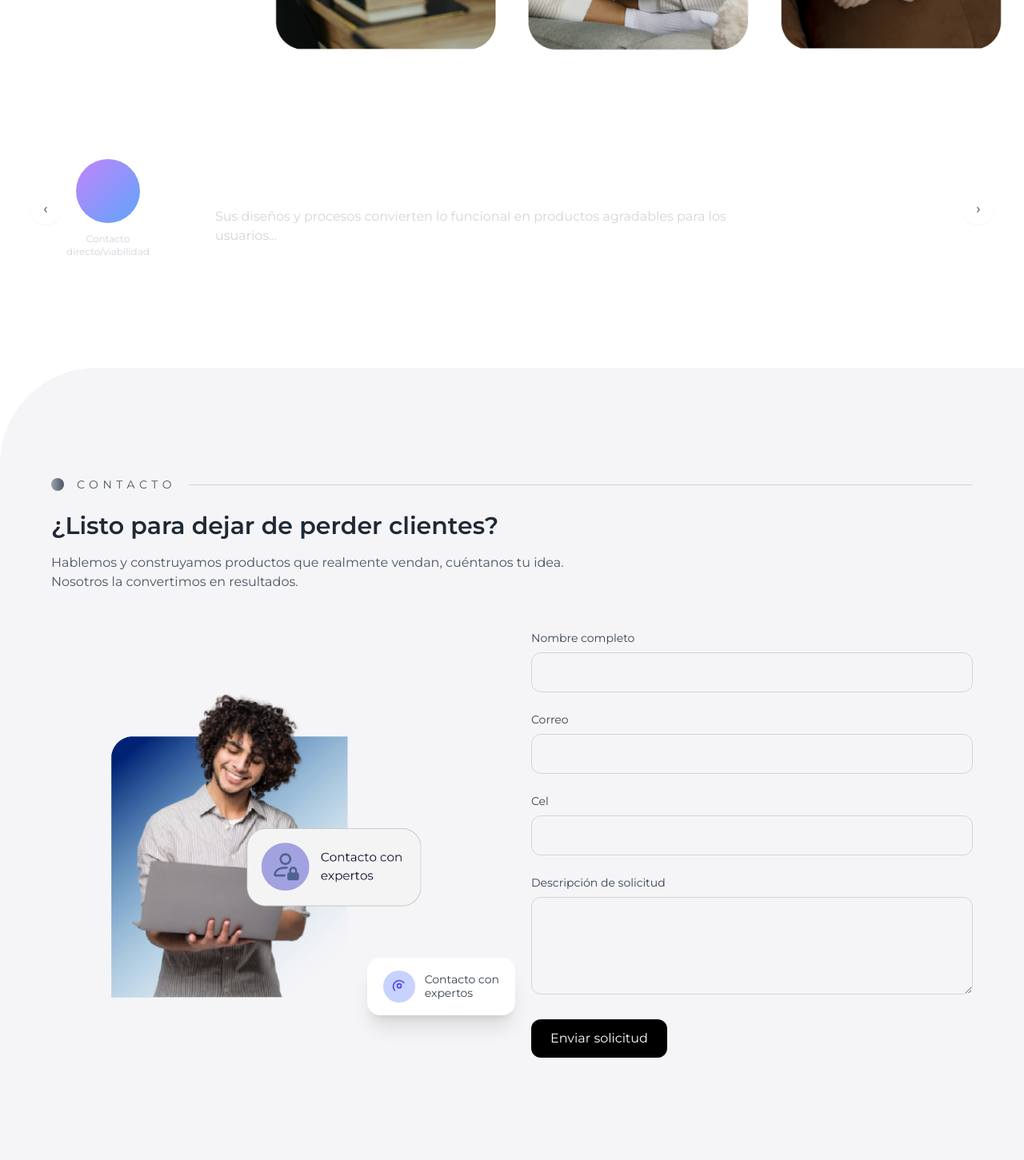
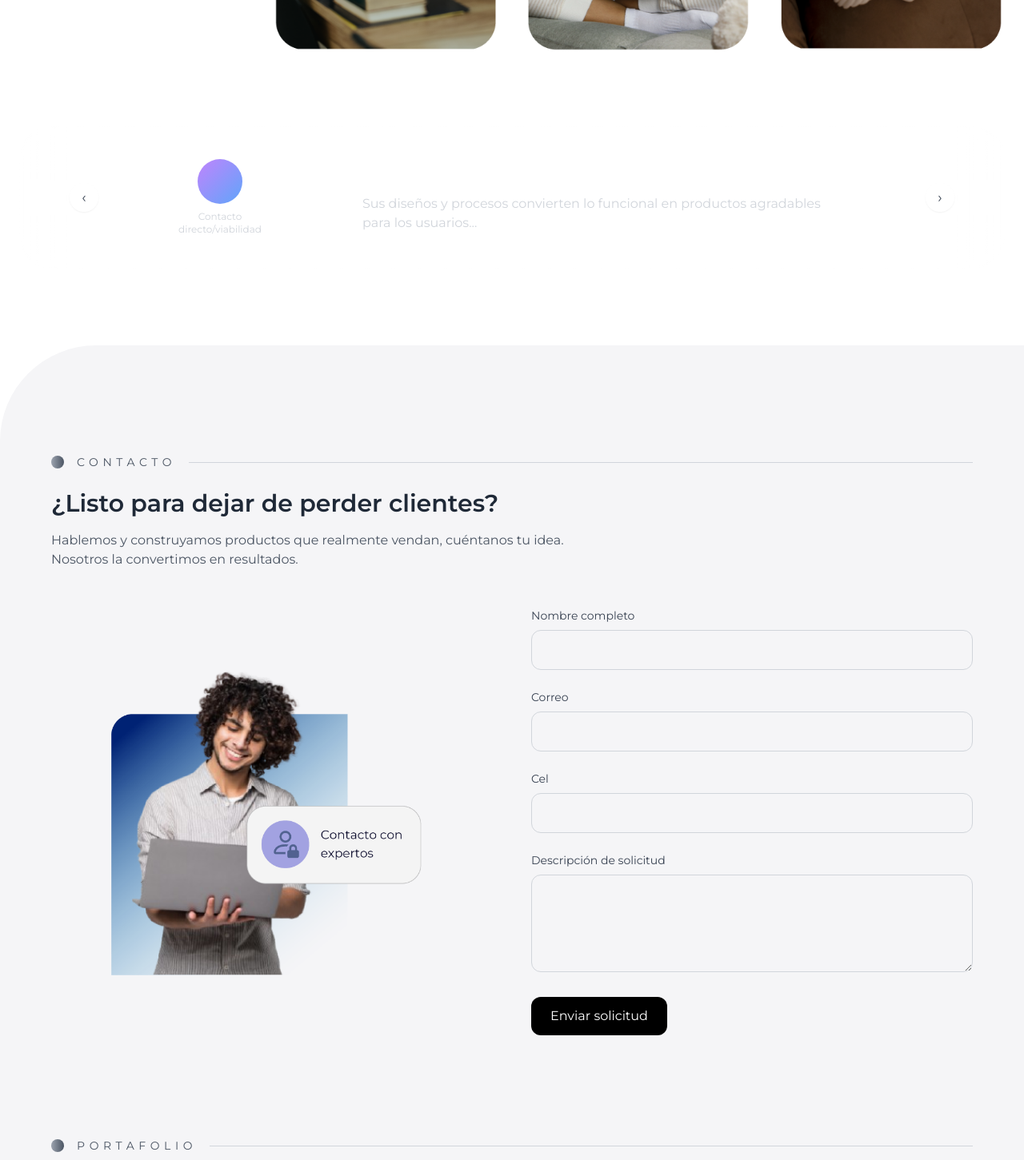
Before and after one commit to Mgroyes/Fractal-estudio-digital, an Angular app: page / in a window 1280 px wide. Shown: the part 3138-4589 px from the top of the page at 80% size. Built offline with nearby package versions, Linux system fonts and the light colour scheme.

Commit message:
DesactivarRRSajusteDeContact

```diff
--- a/angular.json
+++ b/angular.json
@@ -32,12 +32,7 @@
             "styles": [
               "src/styles.scss"
             ],
-            "scripts": [],
-            "server": "src/main.server.ts",
-            "prerender": true,
-            "ssr": {
-              "entry": "server.ts"
-            }
+            "scripts": []
           },
           "configurations": {
             "production": {
--- a/src/app/shared/contact/contact.component.html
+++ b/src/app/shared/contact/contact.component.html
@@ -34,21 +34,7 @@
             class="w-[340px] sm:w-[380px] lg:w-[450px] xl:w-[520px] rounded-xl"
           >
 
-          <!-- CARD FLOTANTE -->
-          <div class="absolute bottom-6 right-[-60px] bg-white shadow-xl rounded-2xl px-5 py-4 flex items-center gap-3">
 
-            <div class="w-10 h-10 rounded-full bg-indigo-200 flex items-center justify-center">
-              <!-- ICON -->
-              <svg xmlns="http://www.w3.org/2000/svg" class="w-5 h-5 text-indigo-600" fill="none" viewBox="0 0 24 24" stroke="currentColor">
-                <path stroke-linecap="round" stroke-linejoin="round" stroke-width="2"
-                  d="M5.121 17.804A9 9 0 1118.88 6.196M15 11a3 3 0 11-6 0 3 3 0 016 0z" />
-              </svg>
-            </div>
-
-            <p class="text-sm text-gray-700 leading-tight">
-              Contacto con <br> expertos
-            </p>
-          </div>
         </div>
       </div>
 
--- a/src/app/shared/proceso/proceso.component.html
+++ b/src/app/shared/proceso/proceso.component.html
@@ -106,47 +106,49 @@
   <div class="relative rounded-[30px] lg:rounded-[40px] p-[1px] bg-gradient-to-r from-white/20 to-white/5">
 
     <div class="relative rounded-[30px] lg:rounded-[40px] bg-white/5 backdrop-blur-xl
-                px-6 sm:px-8 lg:px-10 py-8 lg:py-10
-                flex flex-col lg:flex-row items-center lg:items-center gap-6 lg:gap-12">
+                px-5 sm:px-6 lg:px-10
+                pt-6 pb-8 sm:py-8 lg:py-10
+                flex flex-col lg:flex-row items-center justify-start lg:justify-center
+                gap-5 lg:gap-10 -mt-5 sm:mt-0">
 
       <!-- 🔥 FLECHA IZQUIERDA -->
       <button
-        class="flex absolute left-2 sm:left-3
-               top-[40%] sm:top-1/2 -translate-y-1/2 z-10
-               w-8 h-8 sm:w-10 sm:h-10 items-center justify-center
-               rounded-full bg-white/10 backdrop-blur-md hover:bg-white/60
+        class="flex absolute left-20 -translate-x-1/2
+               top-[30%] sm:top-1/2 -translate-y-1/2 z-10
+               w-7 h-7 sm:w-9 sm:h-9 items-center justify-center
+               rounded-full bg-white/10 backdrop-blur-md hover:bg-white/50
                transition shadow-sm">
-        <span class="text-lg text-gray-700">‹</span>
+        <span class="text-base sm:text-lg text-gray-700">‹</span>
       </button>
 
       <!-- AVATAR -->
-      <div class="flex flex-col items-center text-center lg:min-w-[140px]">
-        <div class="w-16 h-16 sm:w-20 sm:h-20 rounded-full bg-gradient-to-br from-purple-400 to-blue-400 mb-3"></div>
+      <div class="flex flex-col items-center text-center lg:min-w-[260px] lg:ml-[80px]">
+        <div class="w-12 h-12 sm:w-14 sm:h-14 rounded-full bg-gradient-to-br from-purple-400 to-blue-400 mb-2"></div>
 
-        <p class="text-xs text-gray-300">
+        <p class="text-[11px] sm:text-xs text-gray-300 leading-tight">
           Contacto<br>directo/viabilidad
         </p>
       </div>
 
       <!-- TEXTO -->
-      <div class="flex-1 text-center lg:text-left lg:px-4">
-        <h4 class="text-lg sm:text-xl lg:text-2xl font-semibold mb-3 leading-snug">
+      <div class="flex-1 flex flex-col justify-center text-center lg:text-left lg:px-2">
+        <h4 class="text-lg sm:text-xl lg:text-2xl font-semibold mb-2 leading-snug">
           Ellos han confiado en nuestro trabajo
         </h4>
 
-        <p class="text-gray-300 leading-relaxed text-sm sm:text-base max-w-2xl mx-auto lg:mx-0">
+        <p class="text-gray-300 leading-relaxed text-sm sm:text-base max-w-xl mx-auto lg:mx-0">
           Sus diseños y procesos convierten lo funcional en productos agradables para los usuarios...
         </p>
       </div>
 
       <!-- 🔥 FLECHA DERECHA -->
       <button
-        class="flex absolute right-2 sm:right-3
-               top-[40%] sm:top-1/2 -translate-y-1/2 z-10
-               w-8 h-8 sm:w-10 sm:h-10 items-center justify-center
-               rounded-full bg-white/10 backdrop-blur-md hover:bg-white/60
+        class="flex absolute right-20 translate-x-1/2
+               top-[30%] sm:top-1/2 -translate-y-1/2 z-10
+               w-7 h-7 sm:w-9 sm:h-9 items-center justify-center
+               rounded-full bg-white/10 backdrop-blur-md hover:bg-white/50
                transition shadow-sm">
-        <span class="text-lg text-gray-700">›</span>
+        <span class="text-base sm:text-lg text-gray-700">›</span>
       </button>
 
     </div>
```
